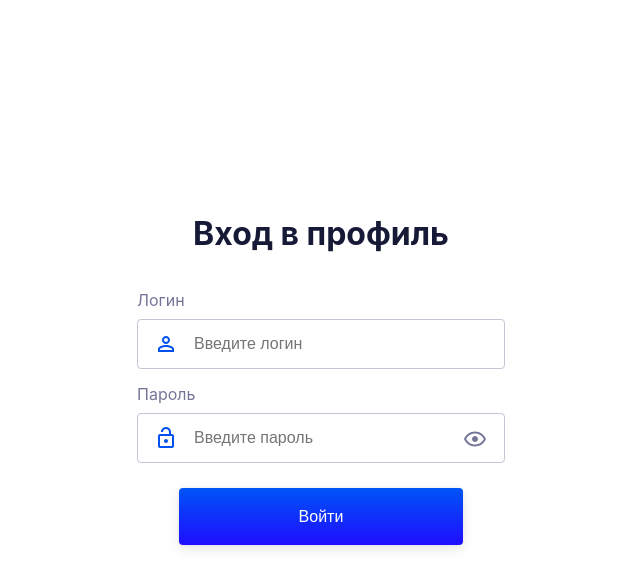
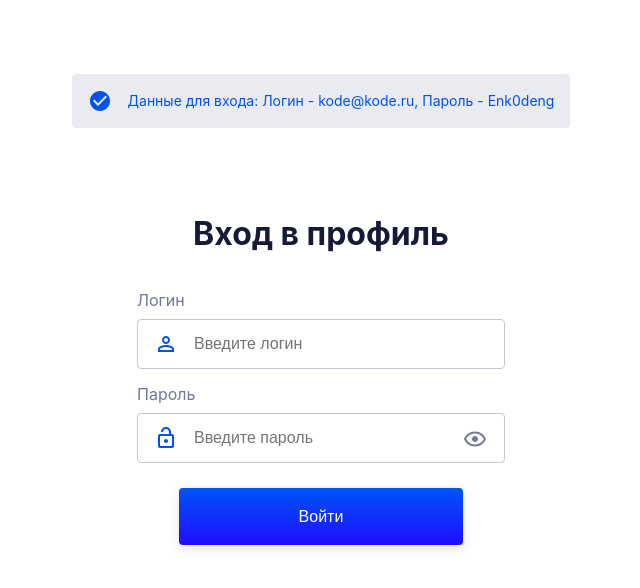
Before and after one commit to IamAndrey/kode_internship, a React (Create React App) app: page /login in a window 1280 px wide. Shown: the top 588 px of the page, without its empty margins (319-959 px from the left). Built offline with nearby package versions, Linux system fonts and the light colour scheme.

Commit message:
Updated Login component, added login data

```diff
--- a/src/components/Login/Login.js
+++ b/src/components/Login/Login.js
@@ -9,11 +9,12 @@ import look from '../../assets/svg/look-pass.svg'
 import {generateCode, lookPass} from "../../tools/lookPass";
 import Spinner from "../Loader/Spinner/Spinner";
 import ValidError from "../Modals/ValidError/ValidError";
+import ValidSuccess from "../Modals/ValidSuccess/ValidSuccess";
 
 const Login = ({history}) => {
 
-    const _USER_LOGIN = 'test';
-    const _USER_PASSWORD = '123456';
+    const _USER_LOGIN = 'kode@kode.ru';
+    const _USER_PASSWORD = 'Enk0deng';
     const _ERROR_MESSAGE = 'Ваш логин или пароль не совпадают.'
 
     const [login, setLogin] = useState('')
@@ -79,6 +80,7 @@ const Login = ({history}) => {
                 </div>
             </div>
 
+            <ValidSuccess successMessage={`Данные для входа: Логин - ${_USER_LOGIN}, Пароль - ${_USER_PASSWORD}`} />
             {error.message ? <ValidError clear={() => clearError()(dispatch)} errorMessage={error.message}/> : null}
         </Fragment>
     )
```
